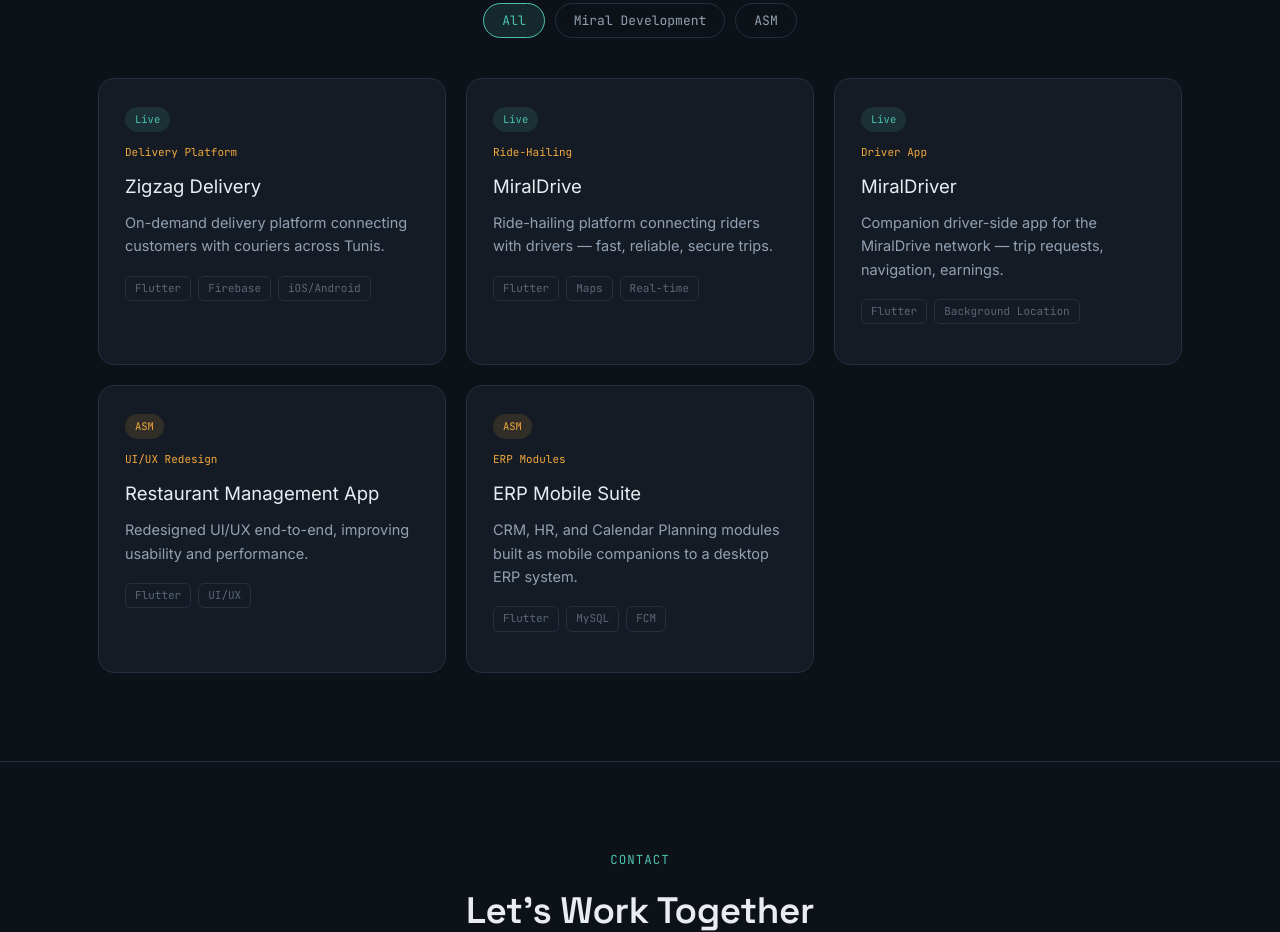
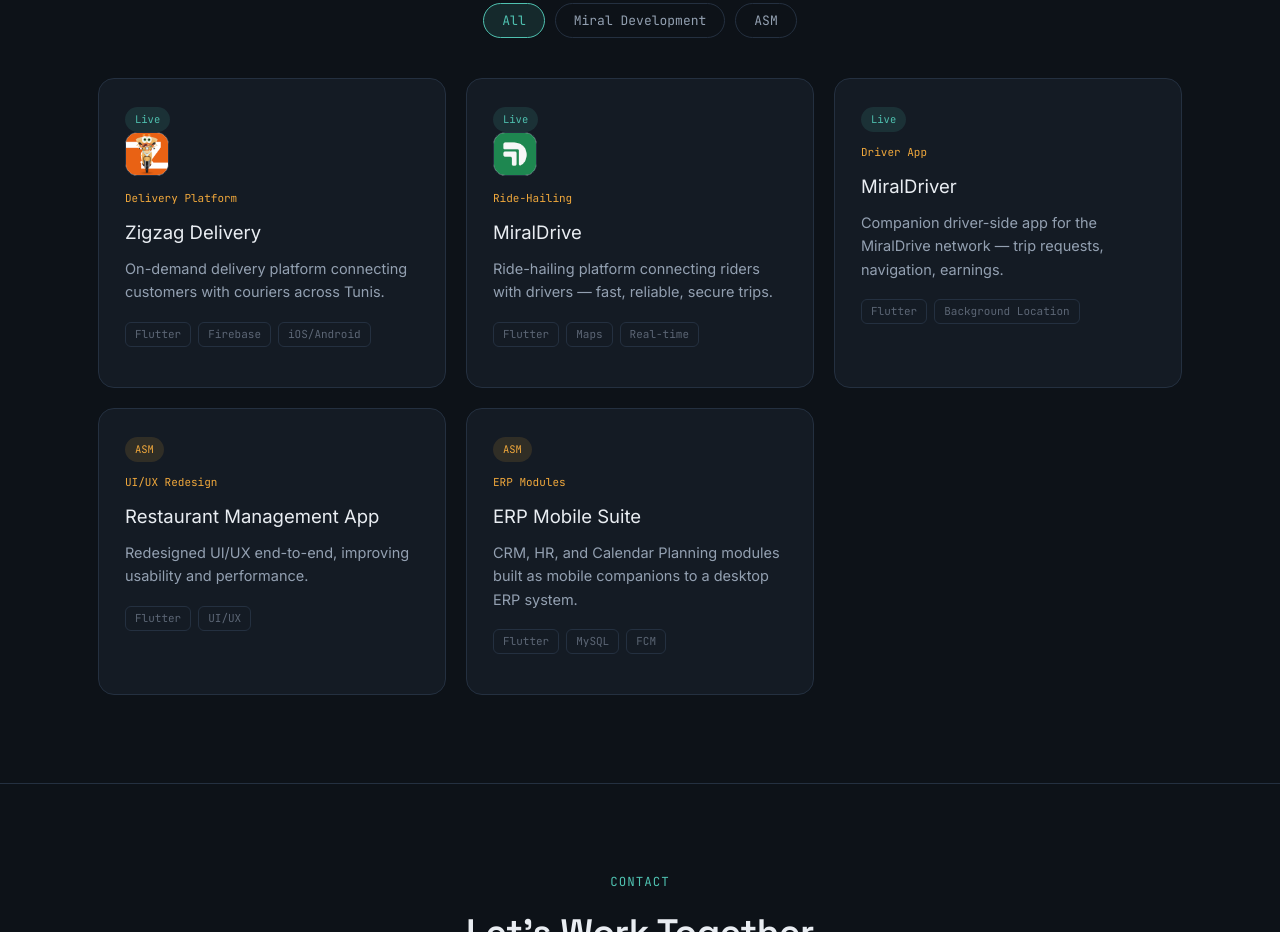
Before and after one commit to hedichakchouk/hedichakchouk.github.io, a plain HTML site: page index.html in a window 1280 px wide. Shown: the part 3593-4525 px from the top of the page. Drawn offline with Linux system fonts and the light colour scheme.

Commit message:
Add files via upload

```diff
--- a/index.html
+++ b/index.html
@@ -136,6 +136,7 @@
   .proj-card{background:var(--panel); border:1px solid var(--line); border-radius:16px; padding:26px; transition:transform .2s, border-color .2s;}
   .proj-card:hover{transform:translateY(-4px); border-color:var(--teal);}
   .proj-eyebrow{font-family:var(--mono); font-size:11px; color:var(--amber); margin-bottom:10px;}
+  .proj-logo{width:44px; height:44px; border-radius:12px; object-fit:cover; margin-bottom:14px; border:1px solid var(--line); background:#fff;}
   .proj-name{font-size:18.5px; margin-bottom:10px;}
   .proj-desc{font-size:14.5px; color:var(--text-dim); margin-bottom:18px; min-height:44px;}
   .proj-tags{display:flex; flex-wrap:wrap; gap:7px; margin-bottom:14px;}
@@ -350,7 +351,8 @@
     <div class="proj-grid">
       <div class="proj-card reveal" data-cat="miral">
         <span class="proj-status status-live">Live</span>
-        <div class="proj-eyebrow" style="margin-top:12px;">Delivery Platform</div>
+        <img class="proj-logo" src="zigzag-logo.png" alt="Zigzag Delivery logo">
+        <div class="proj-eyebrow">Delivery Platform</div>
         <div class="proj-name">Zigzag Delivery</div>
         <p class="proj-desc">On-demand delivery platform connecting customers with couriers across Tunis.</p>
         <div class="proj-tags"><span class="tag">Flutter</span><span class="tag">Firebase</span><span class="tag">iOS/Android</span></div>
@@ -358,7 +360,8 @@
 
       <div class="proj-card reveal" data-cat="miral">
         <span class="proj-status status-live">Live</span>
-        <div class="proj-eyebrow" style="margin-top:12px;">Ride-Hailing</div>
+        <img class="proj-logo" src="miraldrive-logo.png" alt="MiralDrive logo">
+        <div class="proj-eyebrow">Ride-Hailing</div>
         <div class="proj-name">MiralDrive</div>
         <p class="proj-desc">Ride-hailing platform connecting riders with drivers — fast, reliable, secure trips.</p>
         <div class="proj-tags"><span class="tag">Flutter</span><span class="tag">Maps</span><span class="tag">Real-time</span></div>
```
Also changed, not shown: miraldrive-logo.png (added), zigzag-logo.png (added).
